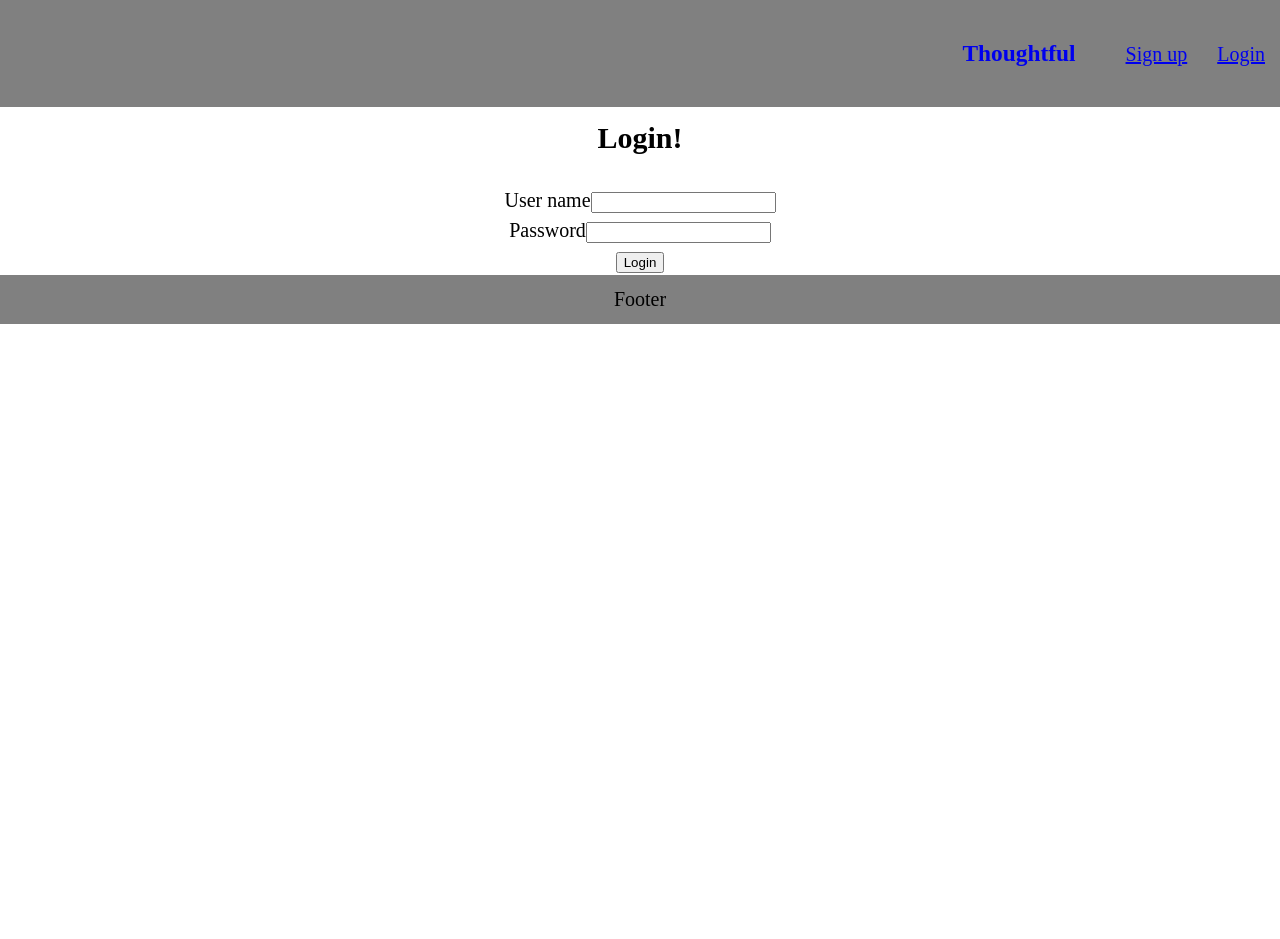
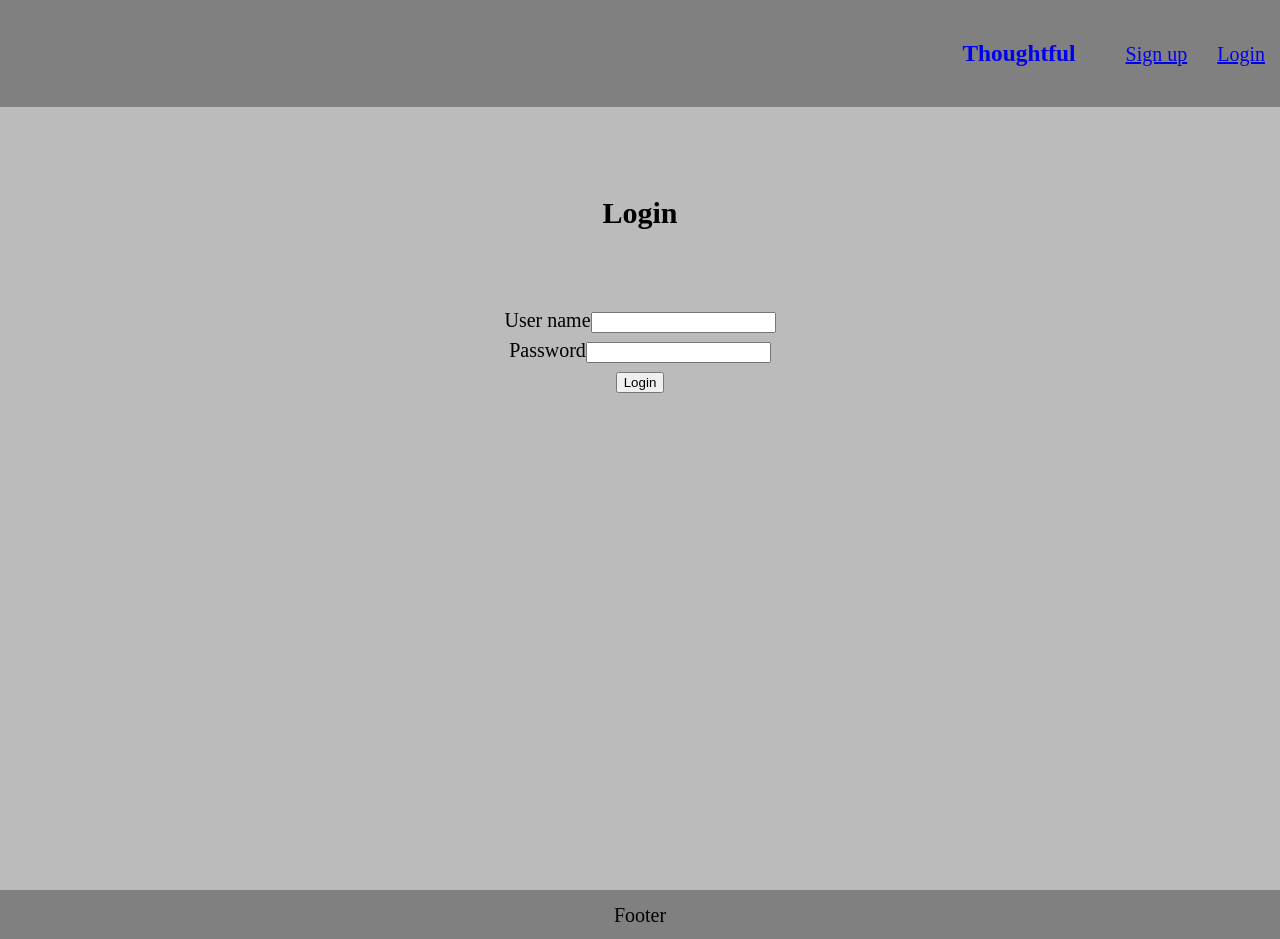
Before and after one commit to traviswhittington88/thoughtful-client, a React (Create React App) app: page /login in a window 1280 px wide. Before the commit the page ends 800 px from the top, so only its background shows below. Built offline with nearby package versions, Linux system fonts and the light colour scheme.

Commit message:
basic styling of login page

```diff
--- a/src/routes/LoginPage/LoginPage.css
+++ b/src/routes/LoginPage/LoginPage.css
@@ -1,3 +1,10 @@
-.LoginPage {
+header {
+  padding: 45px 15px;
+}
 
+section {
+  min-height: 200px;
+  height: 100vh;
+  padding: 30px 15px;
+  background-color: #bbb;
 }
--- a/src/routes/LoginPage/LoginPage.js
+++ b/src/routes/LoginPage/LoginPage.js
@@ -1,4 +1,5 @@
 import React, { Component } from 'react'
+import './LoginPage.css'
 import LoginForm from '../../components/LoginForm/LoginForm'
 import Nav from '../../components/Nav/Nav'
 import Footer from '../../components/Footer/Footer'
@@ -21,12 +22,16 @@ export default class LoginPage extends Component {
       return (
         <>
           <Nav />
-          <section className='LoginPage'>
-            <h2>Login!</h2>
-            <LoginForm
-              onLoginSuccess={this.handleLoginSuccess}
-            />
-          </section>
+          <main role="main">
+            <section className='LoginPage'>
+              <header role="banner">
+                <h2>Login</h2>
+              </header>
+              <LoginForm
+                onLoginSuccess={this.handleLoginSuccess}
+              />
+            </section>
+          </main>
           <Footer />
         </>
       )
```
